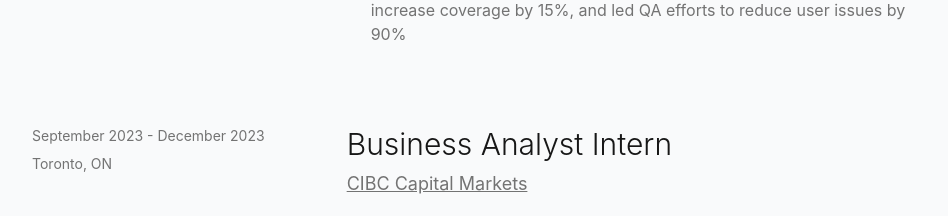
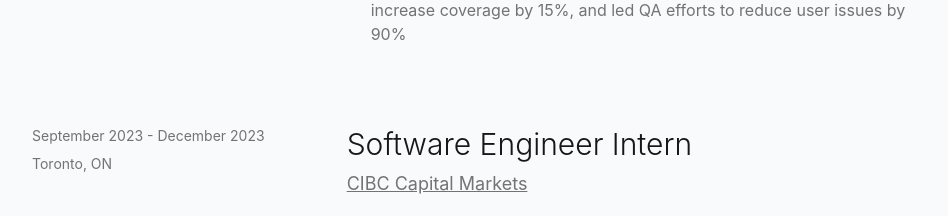
Before and after one commit to richierichh/personal-website-v3, a React (Vite) app: page / in a window 1280 px wide. Shown: the part 2620-2836 px from the top of the page, without its empty margins (160-1108 px from the left). Built offline with nearby package versions, Linux system fonts and the light colour scheme.

Commit message:
added gt to education

```diff
--- a/src/components/Experience.tsx
+++ b/src/components/Experience.tsx
@@ -37,7 +37,7 @@
       ]
     },
     {
-      title: "Business Analyst Intern",
+      title: "Software Engineer Intern",
       company: "CIBC Capital Markets",
       location: "Toronto, ON",
       period: "September 2023 - December 2023",
--- a/src/components/Resume.tsx
+++ b/src/components/Resume.tsx
@@ -17,7 +17,11 @@
                   <div className="text-lg font-medium">Honours Bachelor of Science in Computer Science</div>
                   <div className="text-muted-foreground">Wilfrid Laurier University</div>
                   <div className="text-sm text-muted-foreground mt-1">September 2020 - April 2025</div>
+                  <div className="text-lg font-medium">Masters of Science in Computer Science</div>
+                  <div className="text-muted-foreground">Georgia Institute of Technology</div>
+                  <div className="text-sm text-muted-foreground mt-1">Expected Aug 2027</div>
                 </div>
+
               </div>
             </div>
 
```
